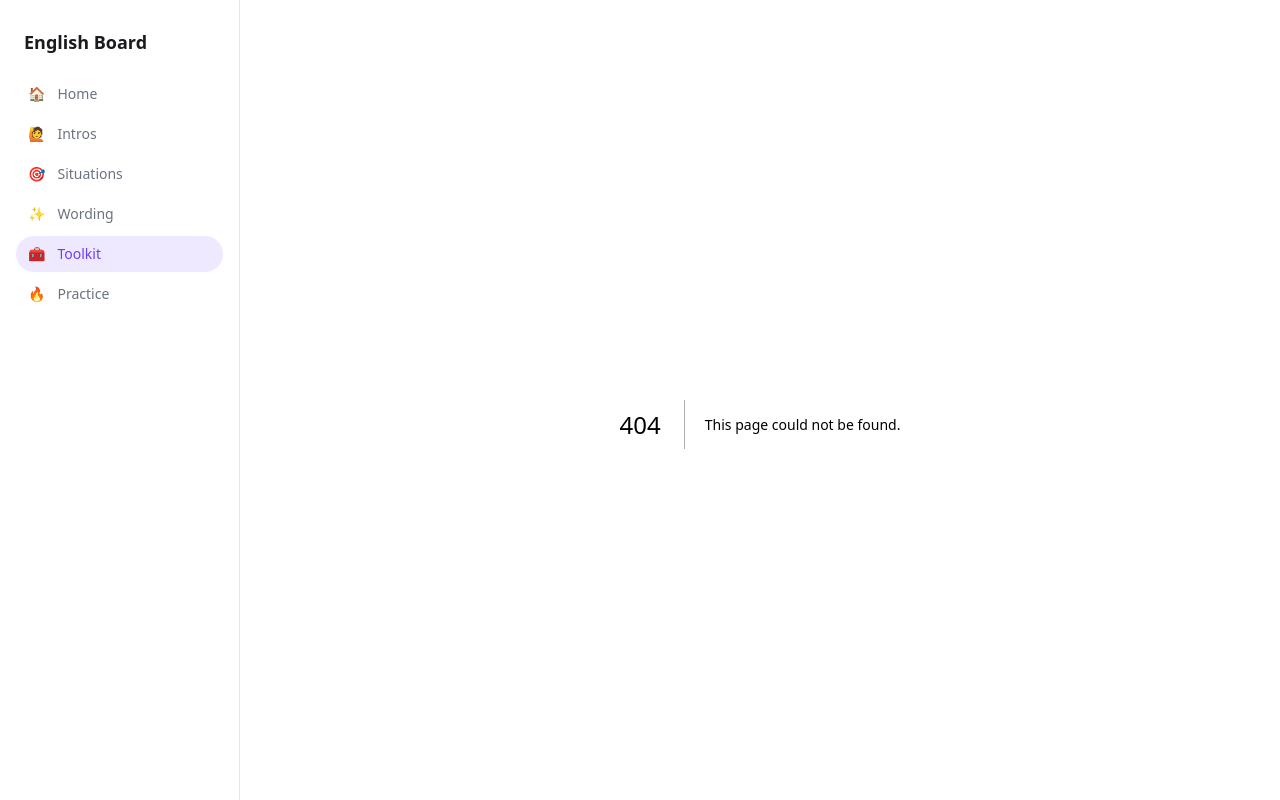
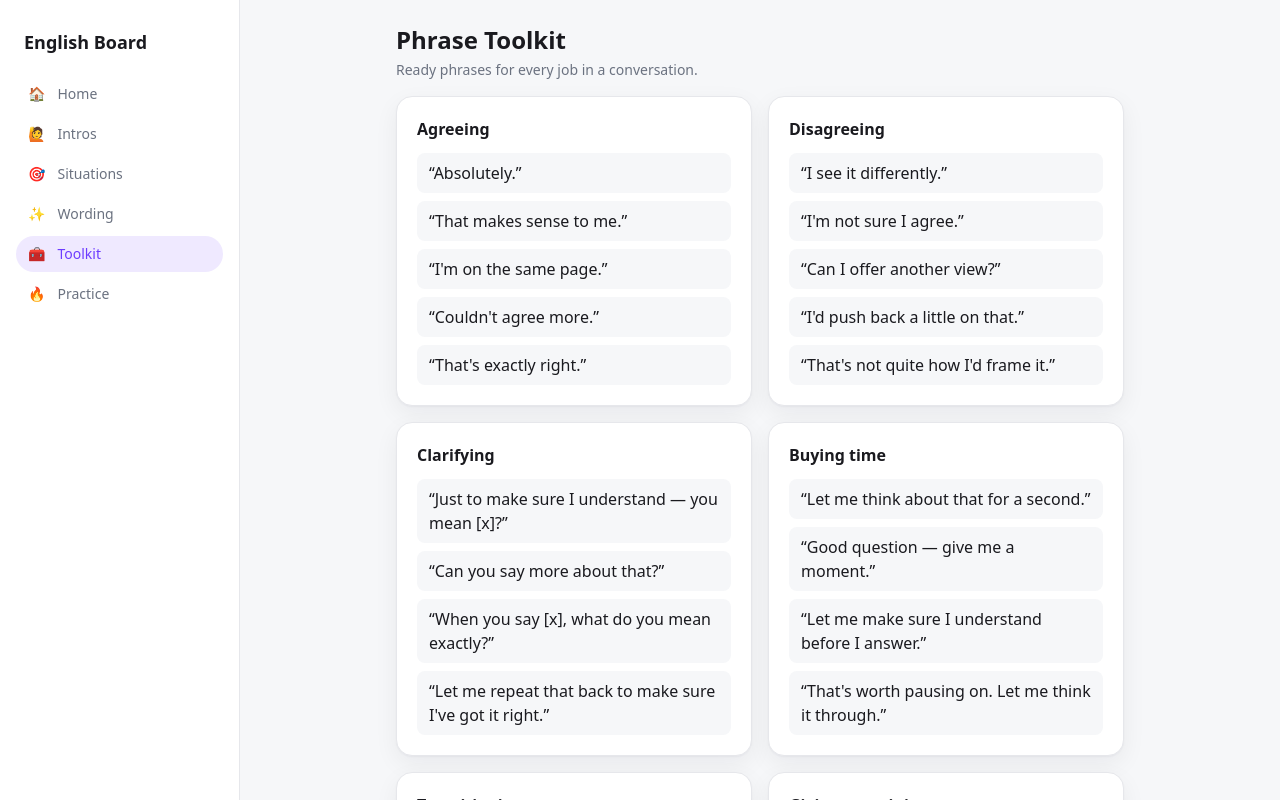
Before and after one commit to vinayytyagi/English-Board, a Next.js app: page /toolkit in a window 1280 px wide. Before the commit this address had no page. Shown: the top 800 px of the page. Built offline with nearby package versions, Linux system fonts and the light colour scheme.

Commit message:
feat: phrase toolkit page

```diff
--- /dev/null
+++ b/app/toolkit/page.tsx
@@ -0,0 +1,22 @@
+import { phraseGroups } from "@/data/toolkit";
+import { Card, SectionHeader } from "@/components/ui";
+
+export default function ToolkitPage() {
+  return (
+    <div>
+      <SectionHeader title="Phrase Toolkit" subtitle="Ready phrases for every job in a conversation." />
+      <div className="grid grid-cols-1 sm:grid-cols-2 gap-4">
+        {phraseGroups.map((g) => (
+          <Card key={g.id}>
+            <h2 className="text-base font-semibold text-ink">{g.fn}</h2>
+            <ul className="mt-3 flex flex-col gap-2">
+              {g.phrases.map((p, i) => (
+                <li key={i} className="rounded-lg bg-app px-3 py-2 text-ink">“{p}”</li>
+              ))}
+            </ul>
+          </Card>
+        ))}
+      </div>
+    </div>
+  );
+}
```
